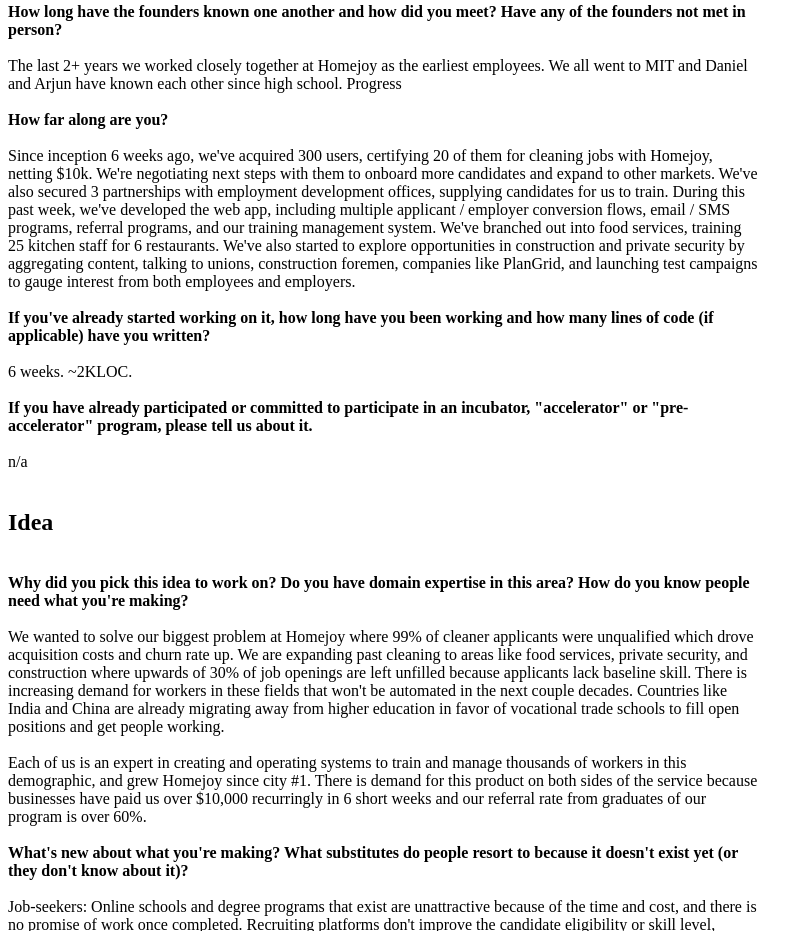
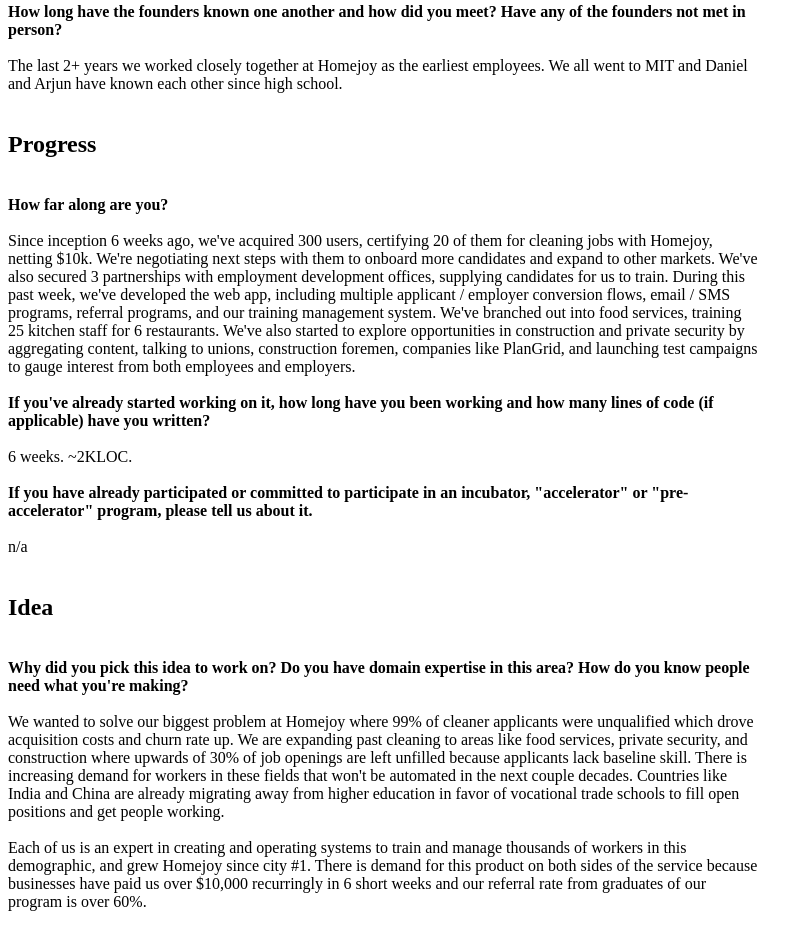
Before and after one commit to anaskar/anaskar.github.io, a plain HTML site: page yc.html in a window 1280 px wide. Shown: the part 1630-2561 px from the top of the page, without its empty margins (0-812 px from the left). Drawn offline with Linux system fonts and the light colour scheme.

Commit message:
quick formatting

```diff
--- a/yc.html
+++ b/yc.html
@@ -33,8 +33,8 @@ dhung09@gmail.com<br><br>
 
 Dan and Arjun created an automated system to suggest picks for their fantasy football team. The script populated data from espn.com in a spreadsheet and ranked individual players based on their past performance as well as the performance of upcoming opponents. We beat out 30 other teams and won $1000.<br><br>
 <b>How long have the founders known one another and how did you meet? Have any of the founders not met in person?</b><br><br>
-The last 2+ years we worked closely together at Homejoy as the earliest employees. We all went to MIT and Daniel and Arjun have known each other since high school.
-Progress<br><br>
+The last 2+ years we worked closely together at Homejoy as the earliest employees. We all went to MIT and Daniel and Arjun have known each other since high school.<br><br>
+<h2>Progress</h2><br>
 <b>How far along are you?</b><br><br>
 
 Since inception 6 weeks ago, we&#39;ve acquired 300 users, certifying 20 of them for cleaning jobs with Homejoy, netting $10k. We&#39;re negotiating next steps with them to onboard more candidates and expand to other markets. We&#39;ve also secured 3 partnerships with employment development offices, supplying candidates for us to train.
```
